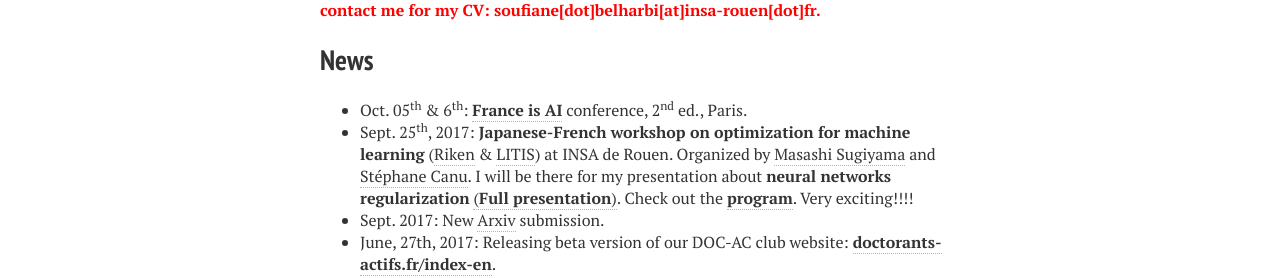
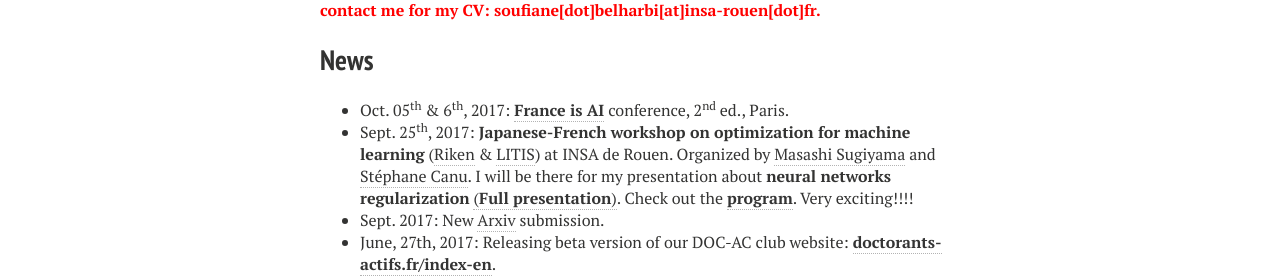
Before and after one commit to sbelharbi/sbelharbi.github.io, a Jekyll site: the page built from index.md, in a window 1280 px wide. Shown: the part 1495-1773 px from the top of the page. Built offline with Jekyll 4.4.1, drawn with Linux system fonts in a browser that asks for light colours; nearby versions of some CDN libraries.

Commit message:
year F is AI.

```diff
--- a/index.md
+++ b/index.md
@@ -29,7 +29,7 @@
 <span style="color:red"> **I am currently looking for a postdoc position in deep learning domain. Please, contact me for my CV: soufiane[dot]belharbi[at]insa-rouen[dot]fr.**</span>
 
 ## News
-* Oct. 05<sup>th</sup> & 6<sup>th</sup>: [**France is AI**](http://franceisai.com/conference/) conference, 2<sup>nd</sup> ed., Paris.
+* Oct. 05<sup>th</sup> & 6<sup>th</sup>, 2017: [**France is AI**](http://franceisai.com/conference/) conference, 2<sup>nd</sup> ed., Paris.
 * Sept. 25<sup>th</sup>, 2017: **Japanese-French workshop on optimization for machine learning** ([Riken](http://www.riken.jp/en/) & [LITIS](http://www.litislab.eu/)) at
 INSA de Rouen. Organized by [Masashi Sugiyama](http://www.ms.k.u-tokyo.ac.jp/sugi/) and [Stéphane Canu](http://asi.insa-rouen.fr/enseignants/~scanu/). I will be there for my presentation about **neural networks regularization** [(**Full presentation**)](/publications/2017/presentation-Neural-networks-regularization-through-representation-learning-Japan-France-workshop-opimization-ml-insa-de-rouen.pdf). Check out the [**program**](https://www.linkedin.com/pulse/japanese-french-workshop-optimization-machine-riken-litis-belharbi). Very exciting!!!!
 * Sept. 2017: New [Arxiv](https://arxiv.org/abs/1709.01867) submission.
```
